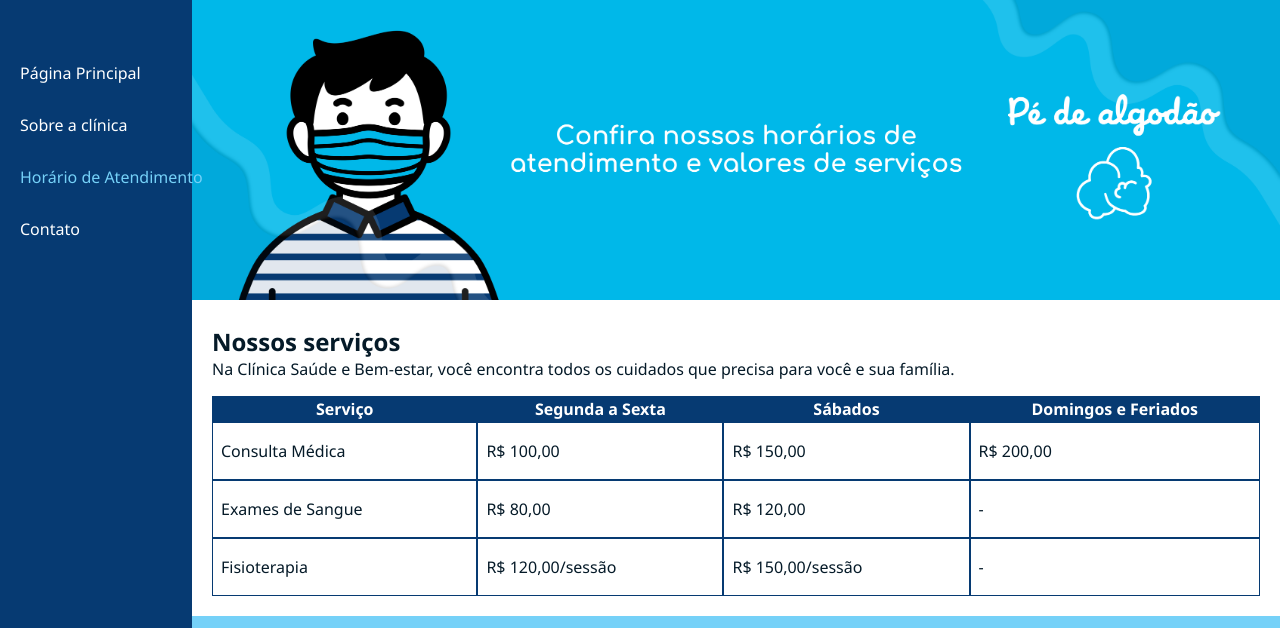
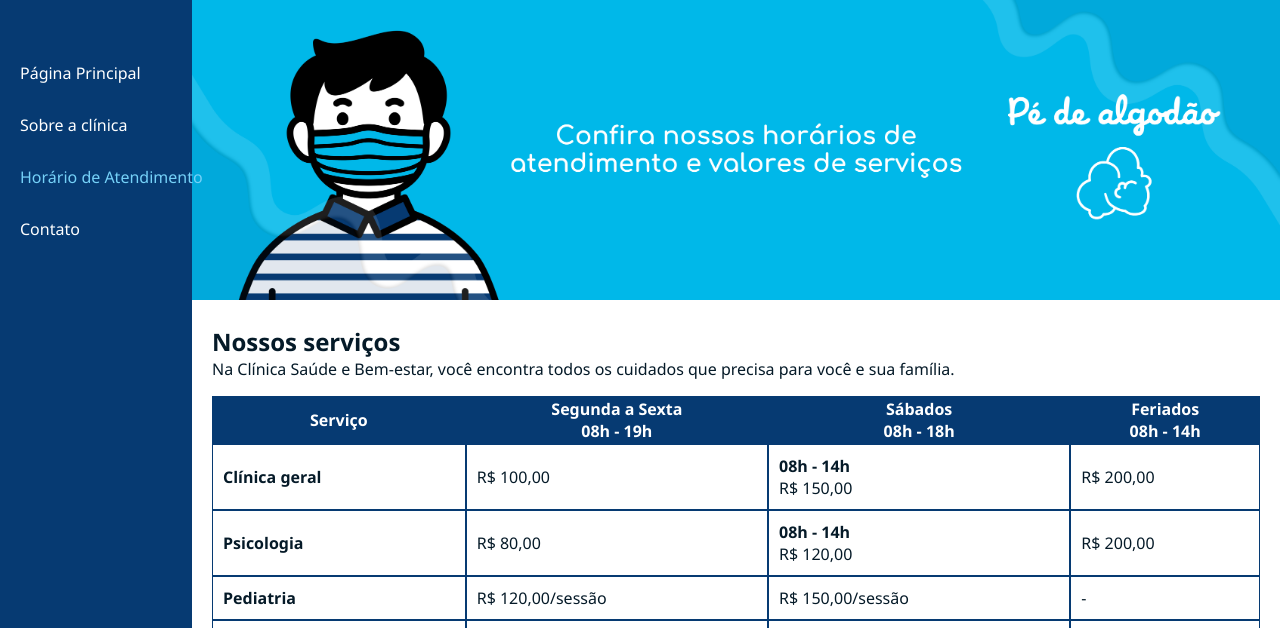
Before and after one commit to VanderleyOliveira/formacao-html, a plain HTML site: page modulo 2/src/pages/horarioDeAtendimento.html in a window 1280 px wide. Shown: the top 628 px of the page. Drawn offline with Linux system fonts and the light colour scheme.

Commit message:
update: serviços, horários e estilo das células da tabela de serviços

```diff
--- a/modulo 2/src/css/main.css
+++ b/modulo 2/src/css/main.css
@@ -142,6 +142,7 @@ body {
 
 .tabela-servicos-precos tbody td {
     border: solid 1px var(--border-color);
+    padding: 10px
 }
 
 .tabela-servicos-precos td {
--- a/modulo 2/src/pages/horarioDeAtendimento.html
+++ b/modulo 2/src/pages/horarioDeAtendimento.html
@@ -39,26 +39,47 @@
                     <thead>
                         <tr>
                             <th>Serviço</th>
-                            <th>Segunda a Sexta</th>
-                            <th>Sábados</th>
-                            <th>Domingos e Feriados</th>
+                            <th>
+                                <p>Segunda a Sexta</p>
+                                <p>08h - 19h</p>
+                            </th>
+                            <th>
+                                <p>Sábados</p>
+                                <p>08h - 18h</p>
+                            </th>
+                            <th>
+                                <p>Feriados</p>
+                                <p>08h - 14h</p>
+                            </th>
                         </tr>
                     </thead>
                     <tbody>
                         <tr>
-                            <td>Consulta Médica</td>
+                            <td><strong>Clínica geral</strong></td>
                             <td>R$ 100,00</td>
-                            <td>R$ 150,00</td>
+                            <td>
+                                <p><strong>08h - 14h</strong></p>
+                                <p>R$ 150,00</p>
+                            </td>
                             <td>R$ 200,00</td>
                         </tr>
                         <tr>
-                            <td>Exames de Sangue</td>
+                            <td><strong>Psicologia</strong></td>
                             <td>R$ 80,00</td>
-                            <td>R$ 120,00</td>
+                            <td>
+                                <p><strong>08h - 14h</strong></p>
+                                <p>R$ 120,00</p>
+                            </td>
+                            <td>R$ 200,00</td>
+                        </tr>
+                        <tr>
+                            <td><strong>Pediatria</strong></td>
+                            <td>R$ 120,00/sessão</td>
+                            <td>R$ 150,00/sessão</td>
                             <td>-</td>
                         </tr>
                         <tr>
-                            <td>Fisioterapia</td>
+                            <td><strong>Oftalmologia</strong></td>
                             <td>R$ 120,00/sessão</td>
                             <td>R$ 150,00/sessão</td>
                             <td>-</td>
```
